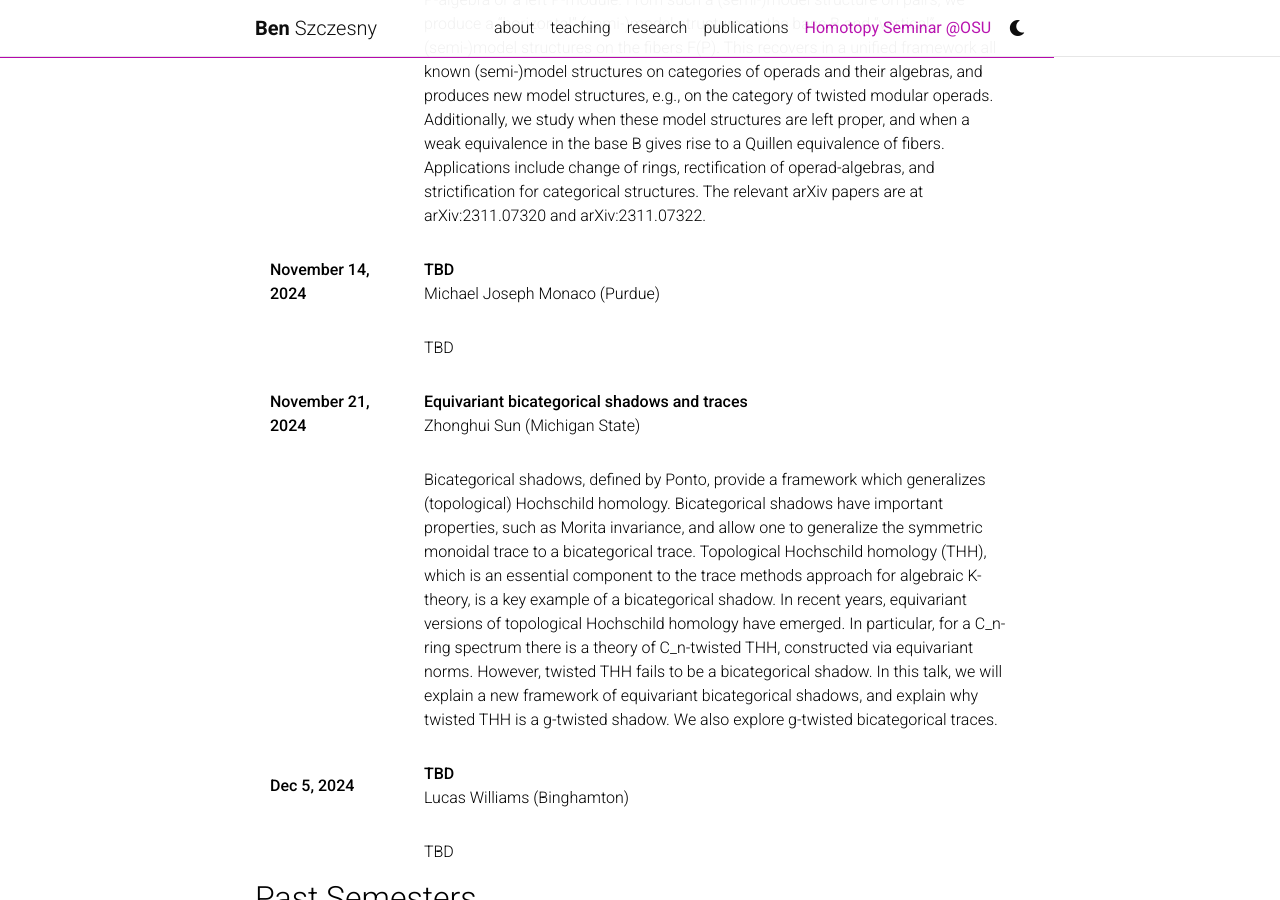
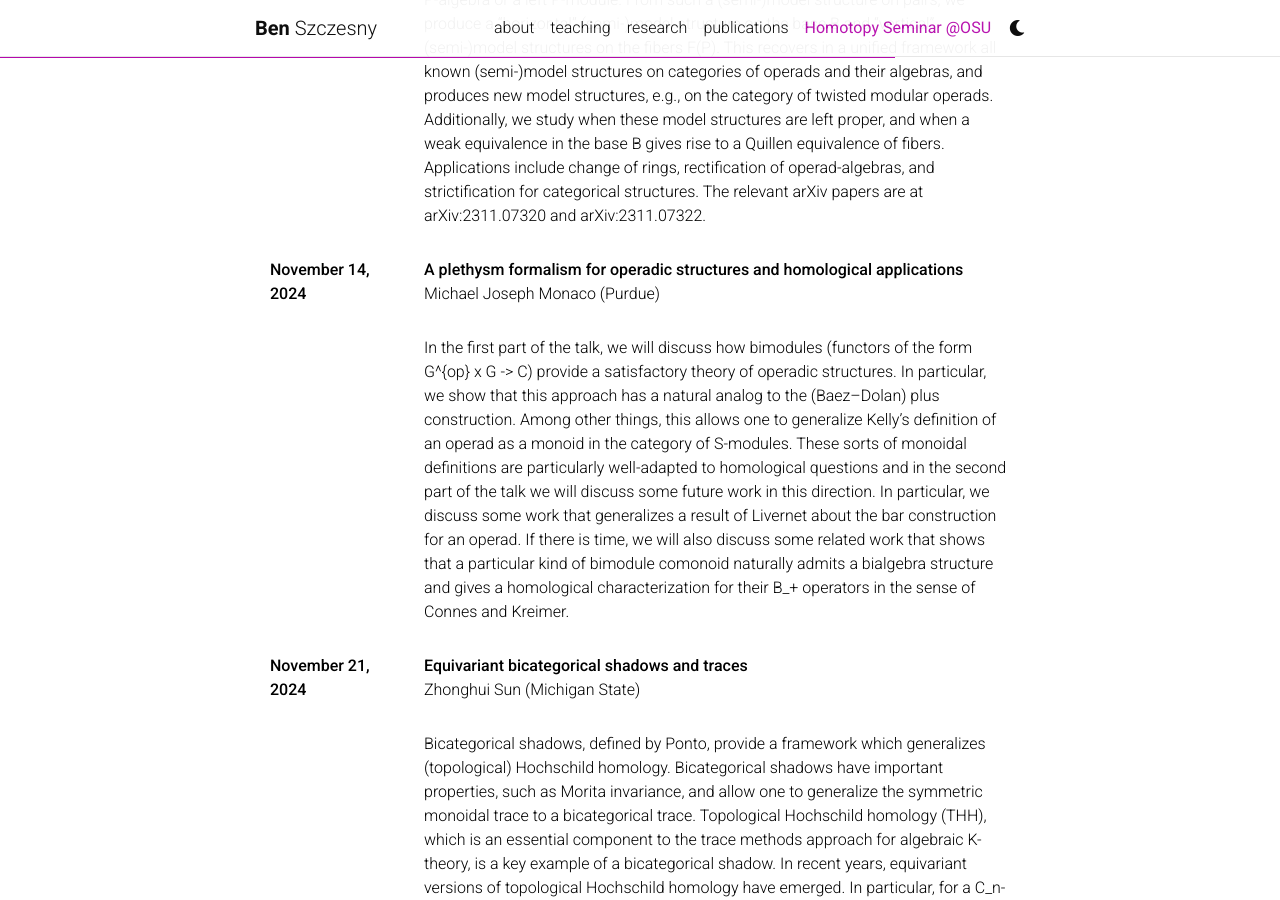
Before and after one commit to BenSzczesny/BenSzczesny.github.io, a Jekyll site: the page built from _pages/homotopyseminar.md, in a window 1280 px wide and 900 px high, scrolled down 1220 px. Built offline with Jekyll 4.4.1, drawn with Linux system fonts in a browser that asks for light colours; comment, search, counter and statistics services are not loaded; a style sheet for code colours, icons or effects is not loaded.

Commit message:
Update speaker details

```diff
--- a/_pages/homotopyseminar.md
+++ b/_pages/homotopyseminar.md
@@ -64,12 +64,12 @@ Understanding the algebraic K-theory of the sphere spectrum has long been recogn
 <tr>
 <td markdown="span">**November 14, 2024**</td>
 <td markdown="span">
-**TBD**<br> Michael Joseph Monaco (Purdue) </td>
+**A plethysm formalism for operadic structures and homological applications**<br> Michael Joseph Monaco (Purdue) </td>
 </tr>
 <tr>
 <td></td>
 <td markdown="span">
-TBD
+In the first part of the talk, we will discuss how bimodules (functors of the form G^{op} x G -> C) provide a satisfactory theory of operadic structures. In particular, we show that this approach has a natural analog to the (Baez--Dolan) plus construction. Among other things, this allows one to generalize Kelly's definition of an operad as a monoid in the category of S-modules. These sorts of monoidal definitions are particularly well-adapted to homological questions and in the second part of the talk we will discuss some future work in this direction. In particular, we discuss some work that generalizes a result of Livernet about the bar construction for an operad. If there is time, we will also discuss some related work that shows that a particular kind of bimodule comonoid naturally admits a bialgebra structure and gives a homological characterization for their B_+ operators in the sense of Connes and Kreimer.
 </td>
 </tr>
 
```
